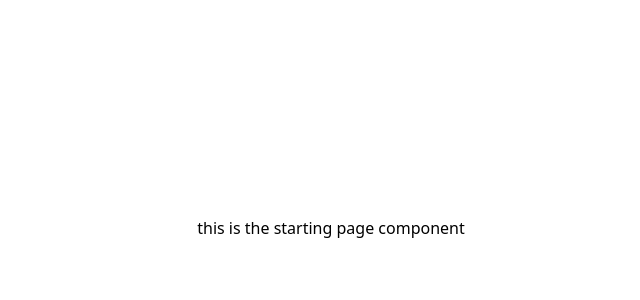
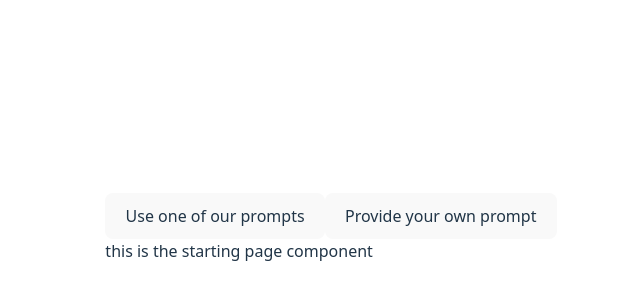
Before and after one commit to justintang10/Behaviour-Beaver, a React (Vite) app in the folder bcs_interview/: page / in a window 1280 px wide. Shown: the part 172-472 px from the top of the page, without its empty margins (309-949 px from the left). Built offline with nearby package versions, Linux system fonts and the light colour scheme.

Commit message:
changed css a bit

```diff
--- a/bcs_interview/src/index.css
+++ b/bcs_interview/src/index.css
@@ -39,6 +39,7 @@ h1 {
   font-size: 3.2em;
   line-height: 1.1;
 }
+*/
 
 button {
   border-radius: 8px;
@@ -59,7 +60,7 @@ button:focus-visible {
   outline: 4px auto -webkit-focus-ring-color;
 }
 
-@media (prefers-color-scheme: light) {
+ @media (prefers-color-scheme: light) {
   :root {
     color: #213547;
     background-color: #ffffff;
@@ -70,4 +71,4 @@ button:focus-visible {
   button {
     background-color: #f9f9f9;
   }
-} */
+}
--- a/bcs_interview/src/states/Start.tsx
+++ b/bcs_interview/src/states/Start.tsx
@@ -1,6 +1,8 @@
 export function Start(props){
     return(
     <div>
+        <button>Use one of our prompts</button>
+        <button>Provide your own prompt</button>
         <p>this is the starting page component</p>
     </div>);
 }
```
